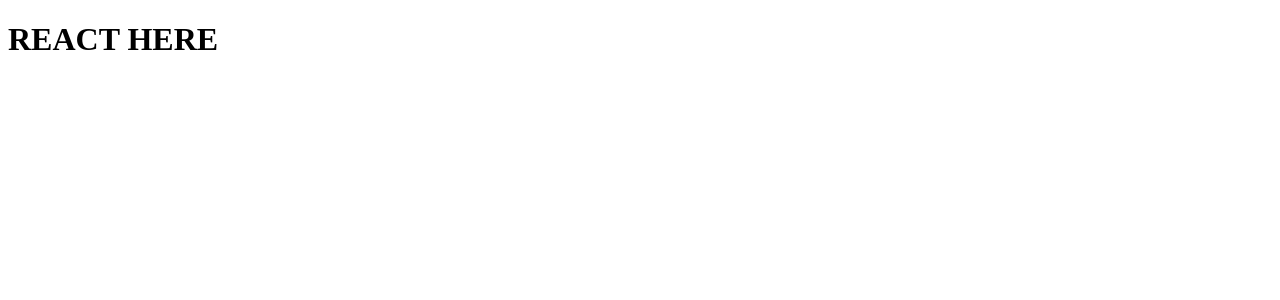
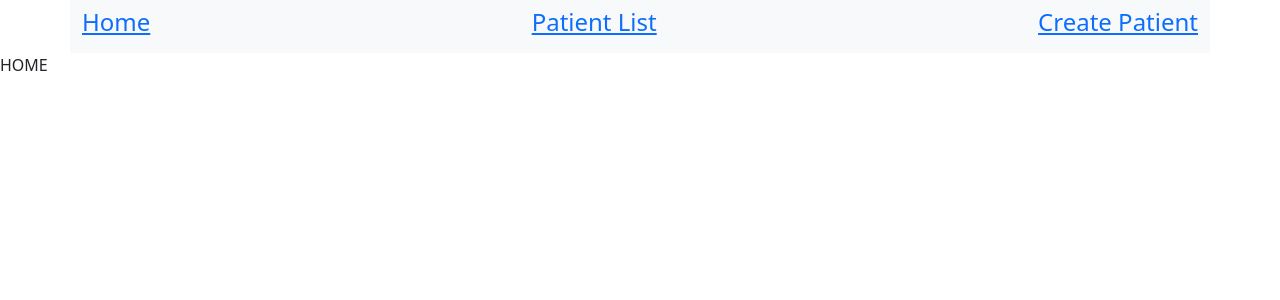
Before and after one commit to Criscel/onestop-health, a React (Create React App) app in the folder frontend/: page / in a window 1280 px wide. Shown: the top 300 px of the page. Built offline with nearby package versions, Linux system fonts and the light colour scheme.

Commit message:
navbar working

```diff
--- a/frontend/src/App.js
+++ b/frontend/src/App.js
@@ -1,11 +1,26 @@
 import React from "react";
-import {} from "react-router-dom";
-
+import { BrowserRouter as Router, Route } from "react-router-dom";
+import Navbar from "./components/Navbar";
 
 function App() {
   return (
     <div>
-      <h1> REACT HERE </h1>
+      <Router>
+        <Navbar />
+
+        <Route path="/" exact>
+          HOME
+        </Route>
+
+        <Route path="/lists">
+          PATIENT LIST
+        </Route>
+
+        <Route path="/create">
+          CREATE PATIENT
+        </Route>
+
+      </Router>
     </div>
   );
 }
--- a/frontend/src/index.js
+++ b/frontend/src/index.js
@@ -1,5 +1,6 @@
 import React from 'react';
 import ReactDOM from 'react-dom';
+import 'bootstrap/dist/css/bootstrap.css';
 import App from './App';
 
 ReactDOM.render(
```
